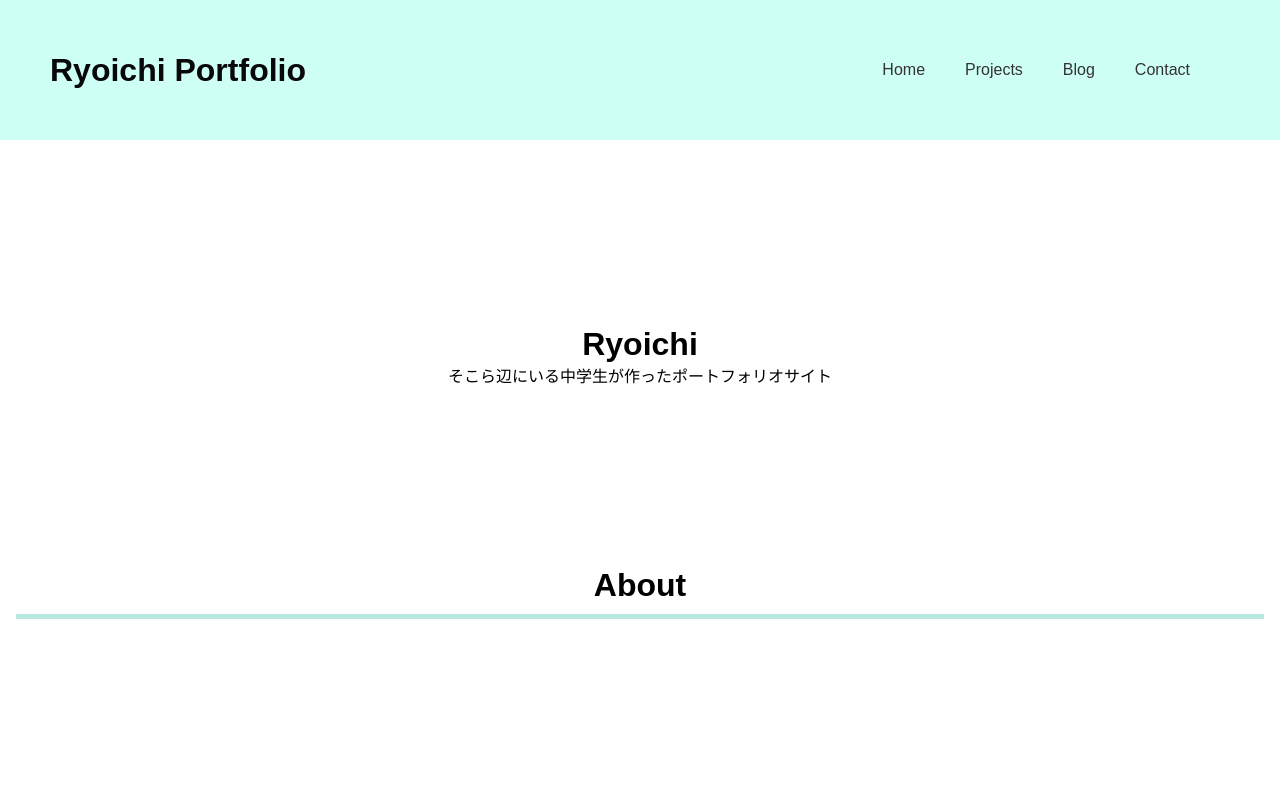
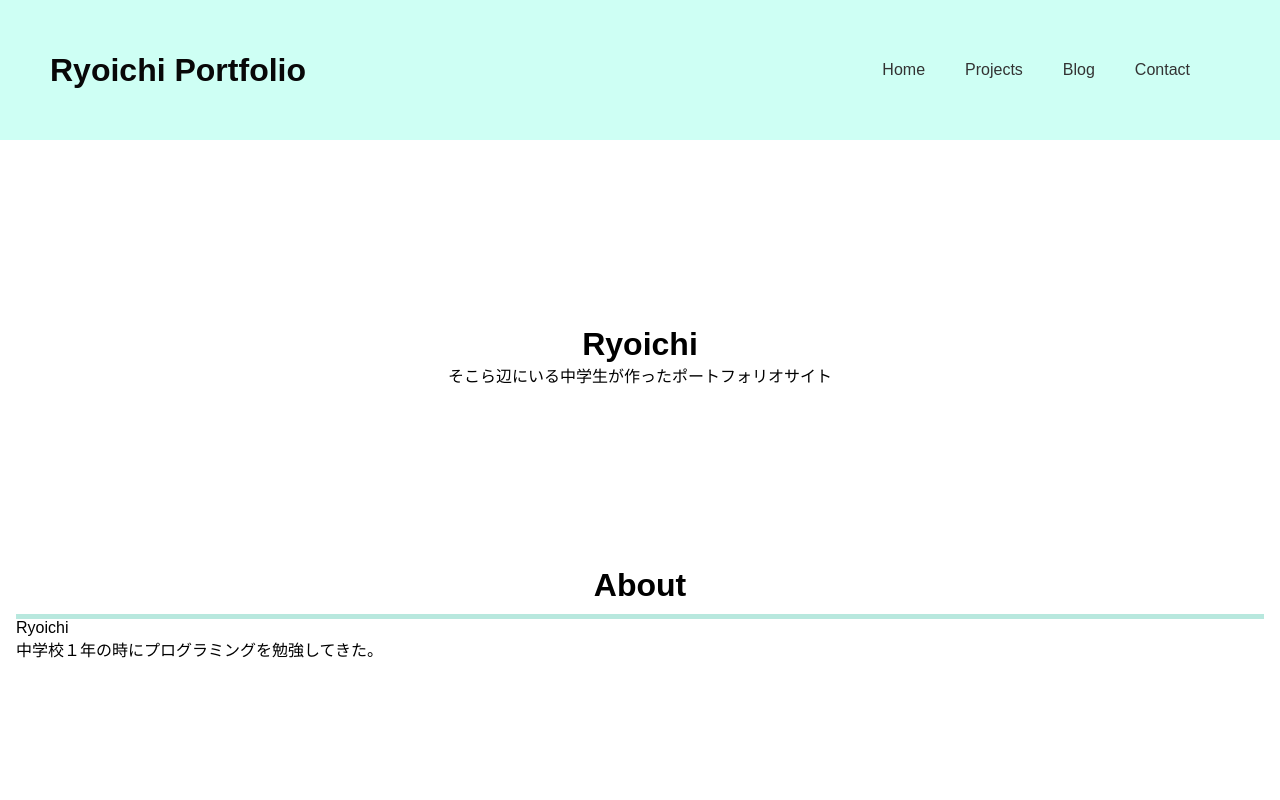
Before and after one commit to Ryoichi1222/Nuxt-portfolio, a Nuxt app: page / in a window 1280 px wide. Shown: the top 800 px of the page. Built offline with nearby package versions, Linux system fonts and the light colour scheme.

Commit message:
index.vue

```diff
--- a/pages/index.vue
+++ b/pages/index.vue
@@ -6,7 +6,8 @@
     </div>
     <div class="about">
       <h1>About</h1>
-      <p></p>
+      <p>Ryoichi</p>
+      <p>中学校１年の時にプログラミングを勉強してきた。</p>
     </div>
     <div class="skill">
       <h1>SKILL</h1>
```
